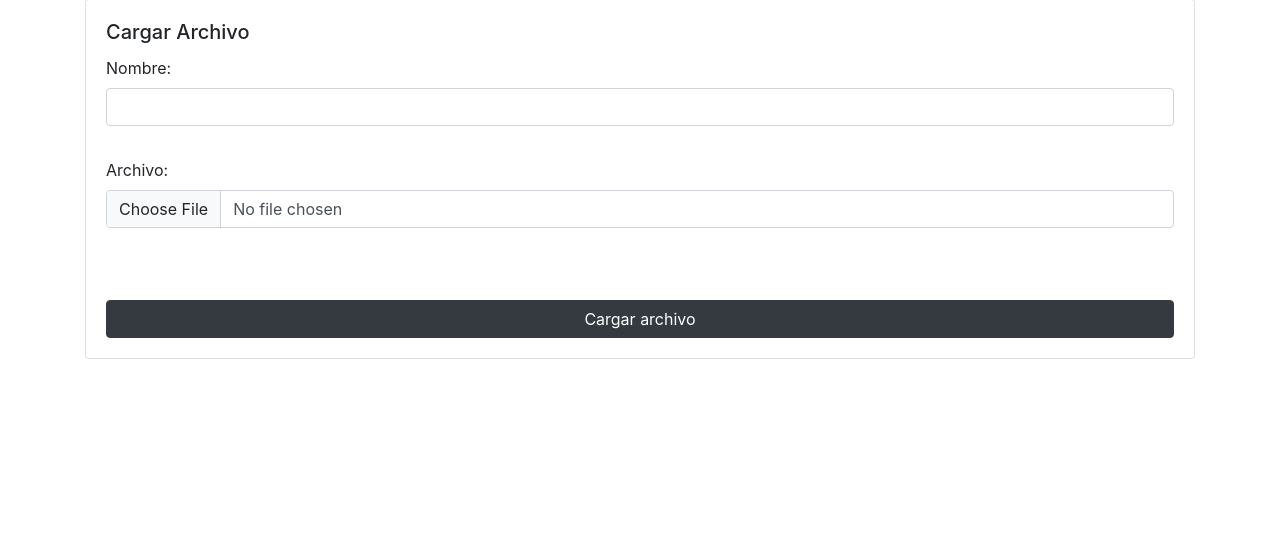
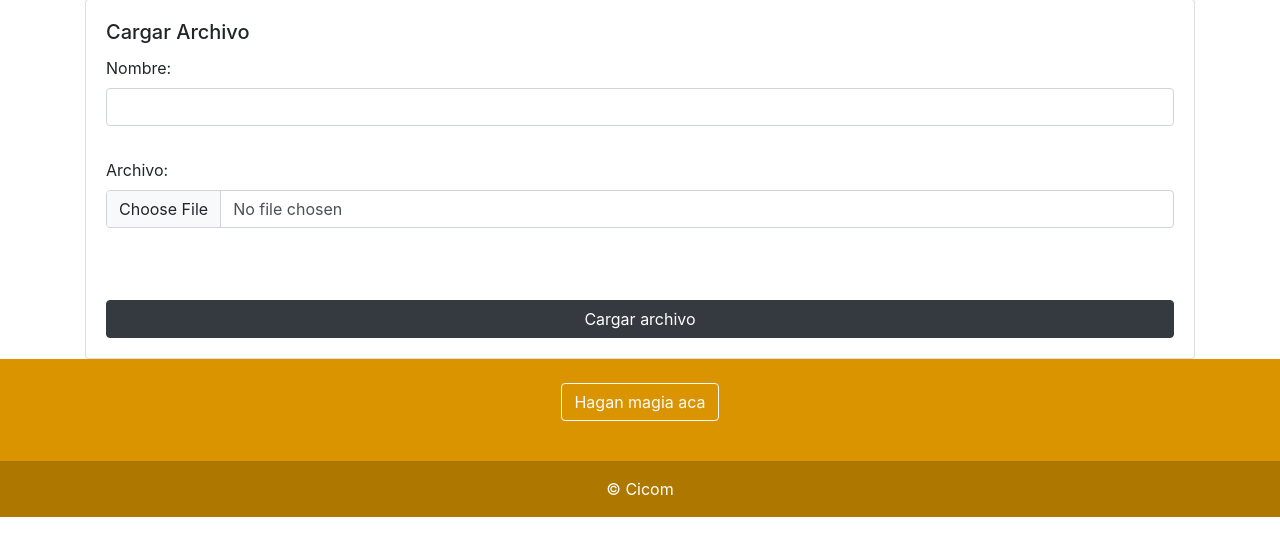
Before and after one commit to lisandrofunes/cicom-presentaciones, a Django app: page /archivo-create/ in a window 1280 px wide. Shown: the part 81-637 px from the top of the page. Run offline with Django 4.2, Linux system fonts and the light colour scheme; a user stored in the database is signed in; some libraries are stand-ins or nearby versions.

Commit message:
Se agrega footer

```diff
--- a/templates/base.html
+++ b/templates/base.html
@@ -41,4 +41,31 @@
     <script src="https://cdn.jsdelivr.net/npm/sweetalert2@11"></script>
 
 </body>
+<section class="">
+  <!-- Footer -->
+  <footer class="text-center text-white" style="background-color:#D99400;">
+    <!-- Grid container -->
+    <div class="container p-4 pb-0">
+      <!-- Section: CTA -->
+      <section class="">
+        <p class="d-flex justify-content-center align-items-center">
+          {% comment %} <span class="me-3">Register for free</span> {% endcomment %}
+          <button type="button" class="btn btn-outline-light btn-rounded">
+            Hagan magia aca
+          </button>
+        </p>
+      </section>
+      <!-- Section: CTA -->
+    </div>
+    <!-- Grid container -->
+
+    <!-- Copyright -->
+    <div class="text-center p-3" style="background-color: rgba(0, 0, 0, 0.2);">
+      © Cicom
+      {% comment %} <a class="text-white" href="https://mdbootstrap.com/">MDBootstrap.com</a> {% endcomment %}
+    </div>
+    <!-- Copyright -->
+  </footer>
+  <!-- Footer -->
+</section>
 </html>
```
Also changed, not shown: db.sqlite3, media/archivos/post-1.png (added), media/archivos/post.png (added).
